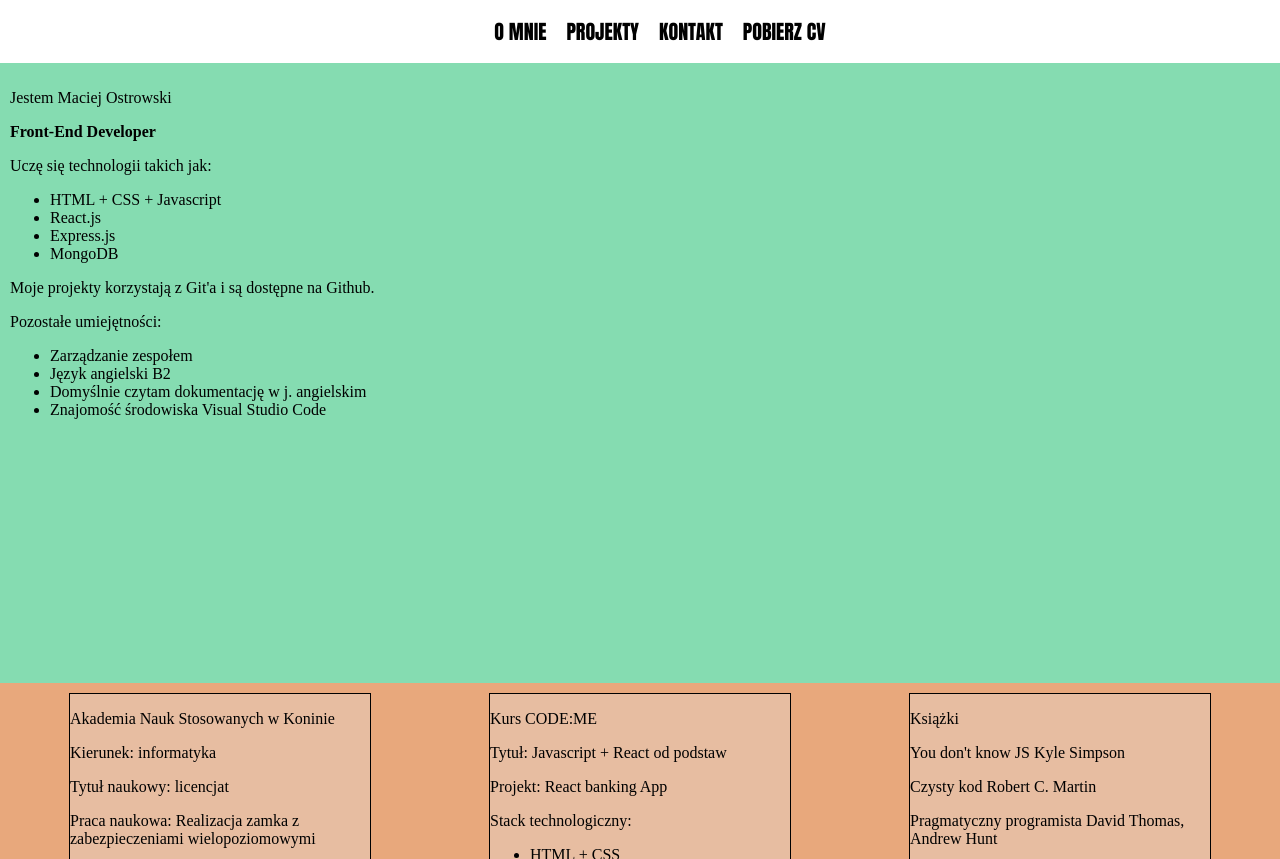
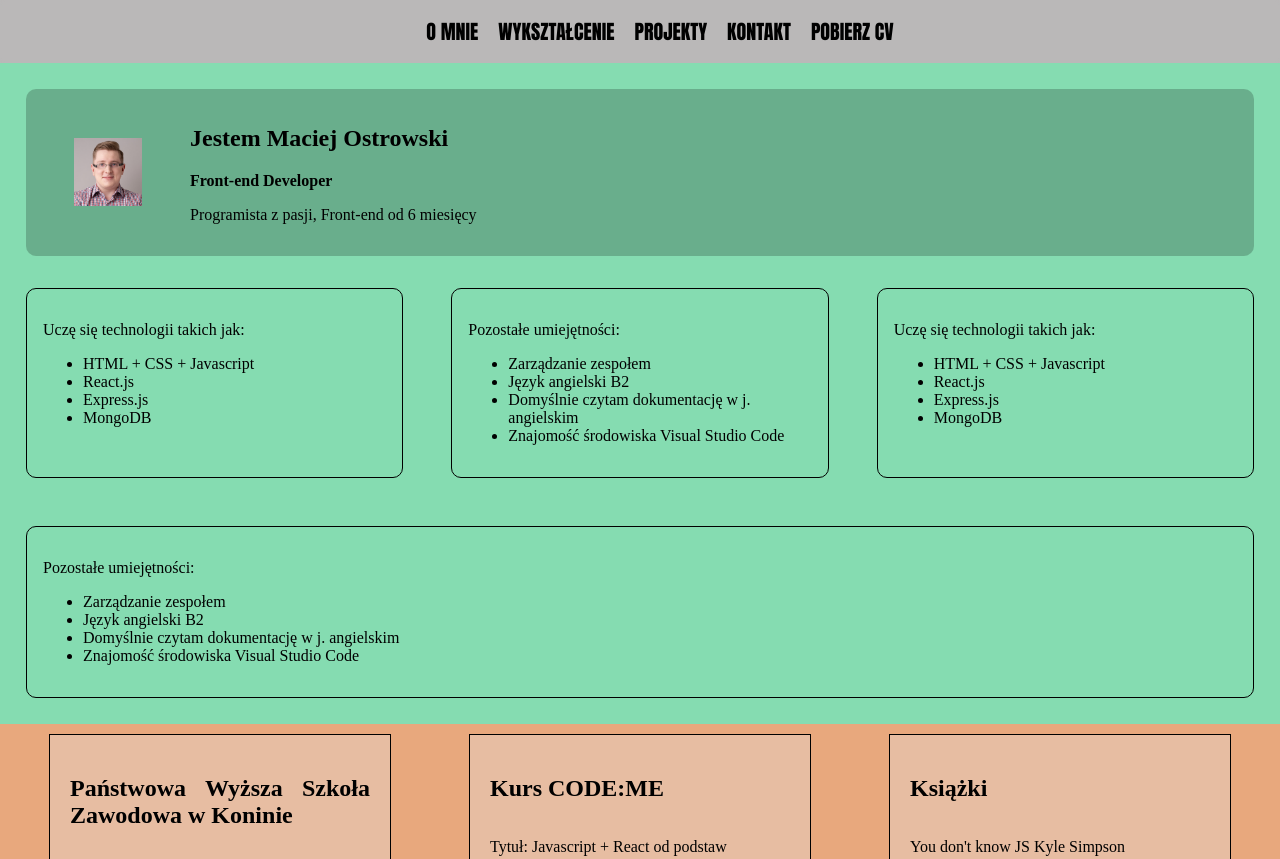
Before and after one commit to MaciejOstrowskiIT/MaciejOstrowskiIT.github.io, a plain HTML site: page index.html in a window 1280 px wide. Shown: the top 859 px of the page. Drawn offline with Linux system fonts and the light colour scheme.

Commit message:
about section cssing

```diff
--- a/index.html
+++ b/index.html
@@ -32,51 +32,109 @@
             </label>
             <!-- <img src="./logos/Code Creator-logos_transparent_small.png" alt="Logo Creator"> -->
             <ul>
-                <li><a href="#about">O mnie</a></li>
-                <li><a href="#projects">Projekty</a></li>
-                <li><a href="#contact">Kontakt</a></li>
-                <li><a href="#5">Pobierz CV</a></li>
+                <li>
+                    <a href="#about">O mnie</a>
+                </li>
+                <li>
+                    <a href="#education">Wykształcenie</a>
+                </li>
+                <li>
+                    <a href="#projects">Projekty</a>
+                </li>
+
+                <li>
+                    <a href="#contact">Kontakt</a>
+                </li>
+                <li>
+                    <a href="#5">Pobierz CV</a>
+                </li>
             </ul>
         </nav>
 
         <section class="main-content">
             <article id="about" class="about-article">
                 <title>O mnie</title>
-                <p>Jestem Maciej Ostrowski</p>
-                <strong>Front-End Developer</strong>
-                <p>Uczę się technologii takich jak:</p>
+                <header class="about-me-header">
+                    <img
+                        src="./images/my-photo.png"
+                        alt="Maciej Ostrowski Zdjęcie" />
+                    <div class="about-me">
+                        <h2>Jestem Maciej Ostrowski</h2>
+                        <strong>Front-end Developer</strong>
+                        <p>
+                            Programista z pasji, Front-end
+                            od 6 miesięcy
+                        </p>
+                    </div>
+                </header>
+
+                <div class="about-others">
+                    <section class="tech-stack">
+                        <p>
+                            Uczę się technologii takich jak:
+                        </p>
                         <ul>
                             <li>HTML + CSS + Javascript</li>
                             <li>React.js</li>
                             <li>Express.js</li>
                             <li>MongoDB</li>
                         </ul>
-                <p>
-                    Moje projekty korzystają z Git'a i są
-                    dostępne na Github.
-                </p>
+                    </section>
+
+                    <section class="other-skills">
                         <p>Pozostałe umiejętności:</p>
                         <ul>
                             <li>Zarządzanie zespołem</li>
                             <li>Język angielski B2</li>
                             <li>
-                        Domyślnie czytam dokumentację w j.
-                        angielskim
+                                Domyślnie czytam
+                                dokumentację w j. angielskim
                             </li>
                             <li>
-                        Znajomość środowiska Visual Studio
-                        Code
+                                Znajomość środowiska Visual
+                                Studio Code
                             </li>
                         </ul>
+                    </section>
+                    <section class="tech-stack">
+                        <p>
+                            Uczę się technologii takich jak:
+                        </p>
+                        <ul>
+                            <li>HTML + CSS + Javascript</li>
+                            <li>React.js</li>
+                            <li>Express.js</li>
+                            <li>MongoDB</li>
+                        </ul>
+                    </section>
+
+                    <section class="other-skills">
+                        <p>Pozostałe umiejętności:</p>
+                        <ul>
+                            <li>Zarządzanie zespołem</li>
+                            <li>Język angielski B2</li>
+                            <li>
+                                Domyślnie czytam
+                                dokumentację w j. angielskim
+                            </li>
+                            <li>
+                                Znajomość środowiska Visual
+                                Studio Code
+                            </li>
+                        </ul>
+                    </section>
+                </div>
             </article>
+
             <article
                 id="education"
                 class="education-article">
                 <title>Wykształcenie i kursy</title>
                 <section>
-                    <p>
-                        Akademia Nauk Stosowanych w Koninie
-                    </p>
+                    <h2>
+                        Państwowa Wyższa Szkoła Zawodowa w
+                        Koninie
+                    </h2>
                     <p>Kierunek: informatyka</p>
                     <p>Tytuł naukowy: licencjat</p>
                     <p>
@@ -90,7 +148,7 @@
                     </ul>
                 </section>
                 <section>
-                    <p>Kurs CODE:ME</p>
+                    <h2>Kurs CODE:ME</h2>
                     <p>
                         Tytuł: Javascript + React od podstaw
                     </p>
@@ -111,7 +169,7 @@
                     </ul>
                 </section>
                 <section>
-                    <p>Książki</p>
+                    <h2>Książki</h2>
                     <p>You don't know JS Kyle Simpson</p>
                     <p>Czysty kod Robert C. Martin</p>
                     <p>
@@ -122,6 +180,14 @@
                         JavaScript. Przewodnik. Poznaj język
                         mistrzów programowania. Wydanie VII
                         David Flanagan
+                    </p>
+                    <p>
+                        Git. Rozproszony system kontroli
+                        wersji Włodzimierz Gajda
+                    </p>
+                    <p>
+                        Git. Rozproszony system kontroli
+                        wersji Włodzimierz Gajda
                     </p>
                     <p>
                         Git. Rozproszony system kontroli
--- a/style.css
+++ b/style.css
@@ -1,18 +1,28 @@
 :root {
-    --main-color: #fff;
-    --contact-color: #fff;
+    --main-color: rgb(87, 83, 83);
+    --contact-color: rgb(207, 155, 238);
     --about-color: #85dcb1;
-    --education-color: #e8a87c;
+    --education-color: hsl(24, 70%, 70%);
     --footer-color: #fff;
+    --projects-color: rgb(118, 102, 102);
+    --about-me-color-transparency: rgba(0, 0, 0, 0.206);
+
+    --base-padding: 1rem;
+    --base-margin: 1rem;
+    --base-flex-gap: 1rem;
+    --base-border-radius: 10px;
 }
 
 html {
     background-color: var(--main-color);
+    scroll-behavior: smooth;
+    scroll-padding-top: 5em;
 }
 body {
     /* background: black; */
     margin: 0;
     flex-basis: auto;
+    /* scroll-behavior: smooth; */
 }
 
 article {
@@ -149,6 +159,7 @@ a {
 /* Contact section */
 
 .contact-section {
+    background: var(--contact-color);
     text-overflow: ellipsis;
     height: 100%;
     width: 100%;
@@ -232,7 +243,7 @@ a {
 }
 
 .projects-article {
-    background-color: rgb(232, 232, 232);
+    background-color: var(--projects-color);
 }
 
 .education-article {
@@ -243,10 +254,56 @@ a {
 }
 
 .education-article section {
+    display: flex;
+    flex-direction: column;
     border: 1px solid black;
     background-color: #e4e7ed54;
     width: 300px;
     flex-wrap: wrap;
+    padding: 20px;
+    text-align: justify;
+}
+
+.about-me {
+}
+.about-me-header {
+    display: flex;
+    align-items: center;
+    gap: var(--base-flex-gap);
+    background-color: var(--about-me-color-transparency);
+}
+.about-me-header img {
+    box-sizing: border-box;
+    max-width: 100px;
+}
+
+.tech-stack,
+.other-skills,
+.about-me-header img,
+.about-me-header {
+    margin: var(--base-margin);
+    padding: var(--base-padding);
+    border-radius: var(--base-border-radius);
+}
+
+.about-others {
+    display: flex;
+    gap: var(--base-flex-gap);
+    flex-wrap: wrap;
+}
+
+.about-others section {
+    flex: 1 1 340px;
+}
+
+.tech-stack {
+    border: 1px solid black;
+}
+
+.other-skills {
+    margin: var(--base-margin);
+    padding: var(--base-padding);
+    border: 1px solid black;
 }
 
 /* Hamburger */
@@ -328,6 +385,9 @@ a {
 }
 
 @media only screen and (max-width: 767px) {
+    html {
+        scroll-padding-top: 348px;
+    }
     .projects-list article {
         min-height: 450px;
         min-width: 350px;
```
Also changed, not shown: images/book-open-no-background.png (added), images/book-open.jpg (added), images/my-photo.png (added). Lines whose indentation alone changed are shown as unchanged.
